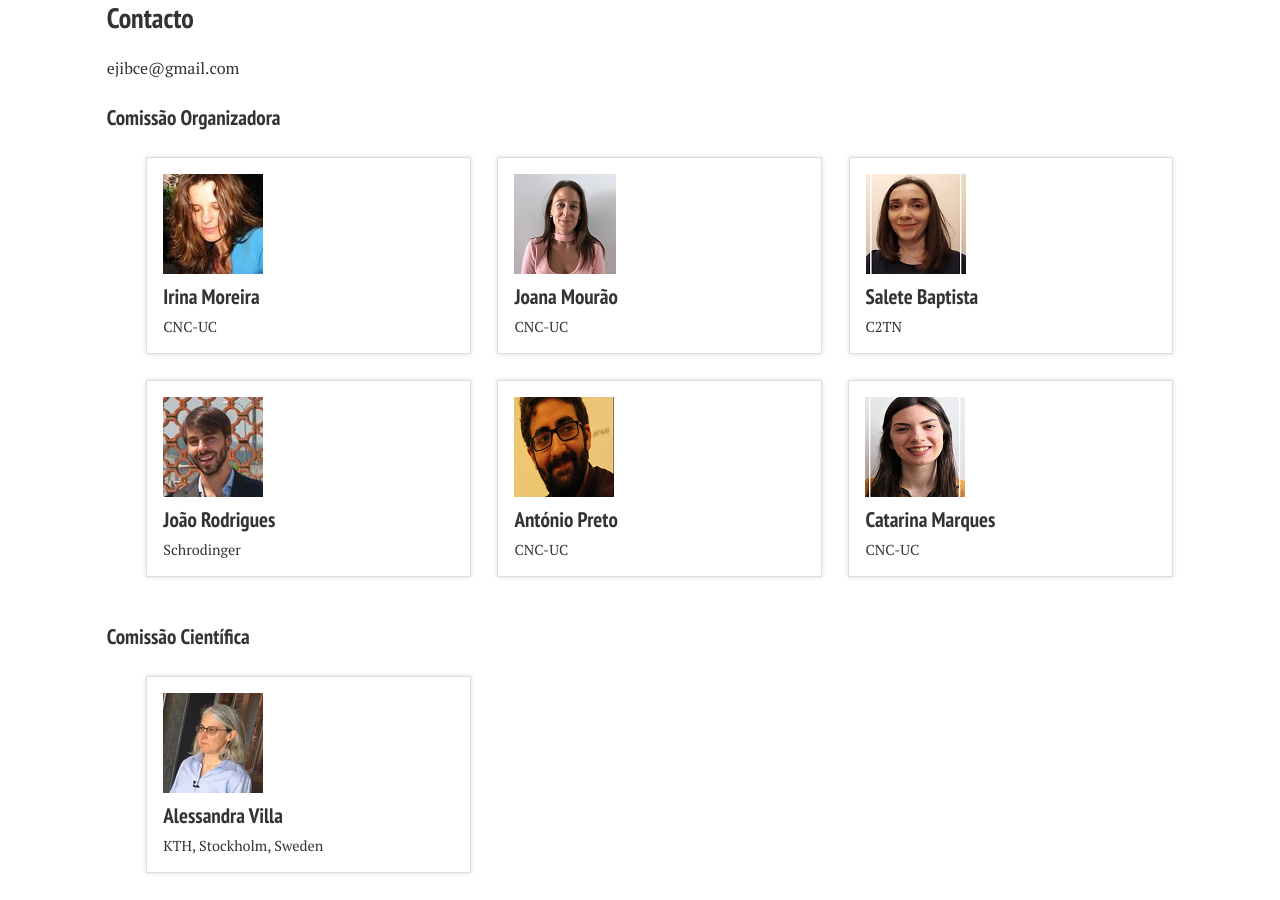
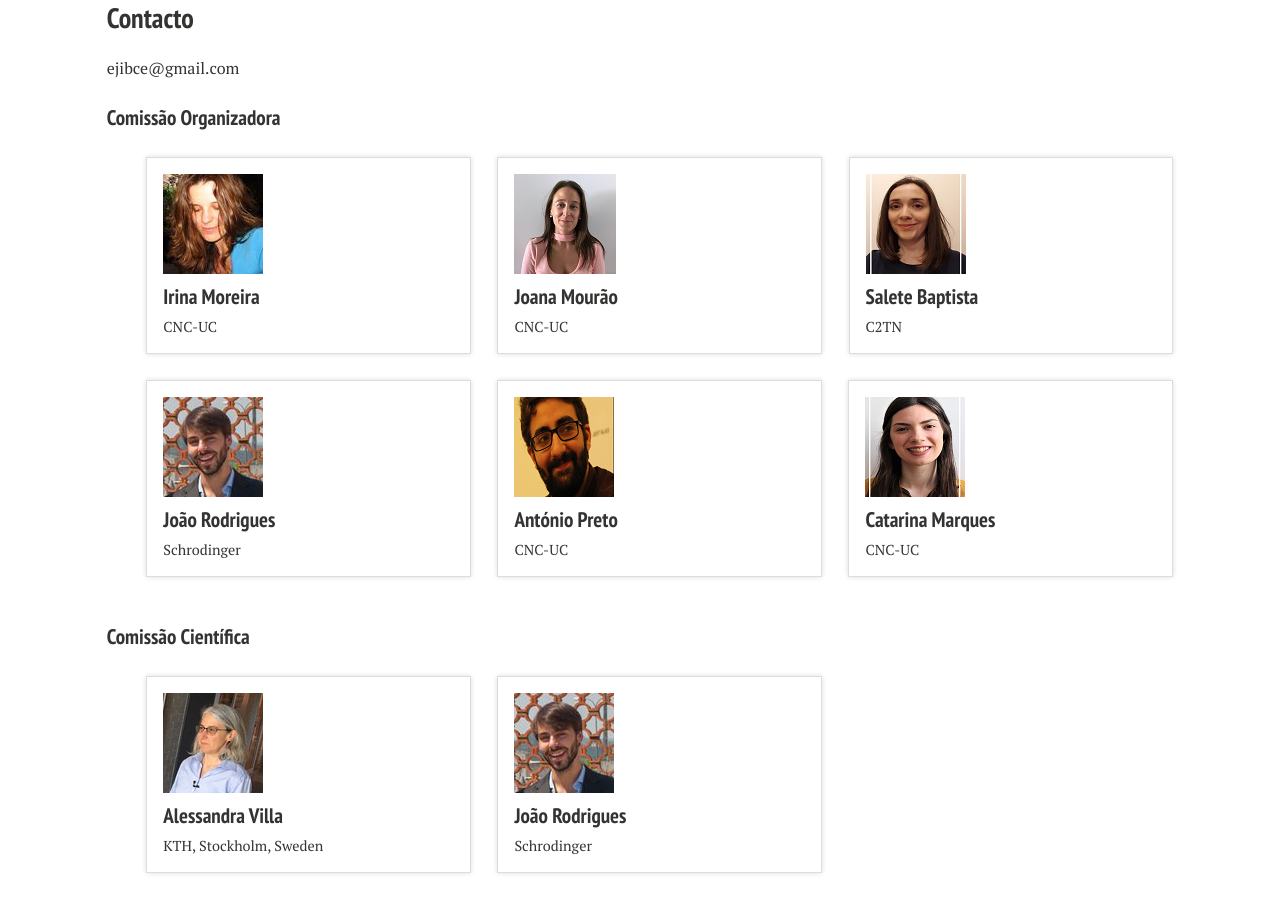
Before and after one commit to ejibce/ejibce.github.io, a Jekyll site: the page built from acerca/index.md, in a window 1280 px wide and 900 px high, scrolled down 1199 px. Built offline with Jekyll 4.4.1, drawn with Linux system fonts in a browser that asks for light colours; nearby versions of some CDN libraries.

Commit message:
Update committee
Add joao rodrigues

```diff
--- a/_data/cientifico.yml
+++ b/_data/cientifico.yml
@@ -13,6 +13,11 @@
     url: https://www.kth.se/profile/avilla
     avatar: /images/pessoas/foto_alessandra_villa.png
 
+-   name: João Rodrigues
+    position: Schrodinger
+    url: http://unstructuredbio.com/
+    avatar: /images/pessoas/foto_joao_rodrigues.jpg
+
 #-   name: Alexandre Bonvin
 #    position: <a href="https://www.uu.nl/" target="_blank">UU</a>, Utrecht, Netherlands
 #    url: https://www.uu.nl/staff/amjjbonvin
```
